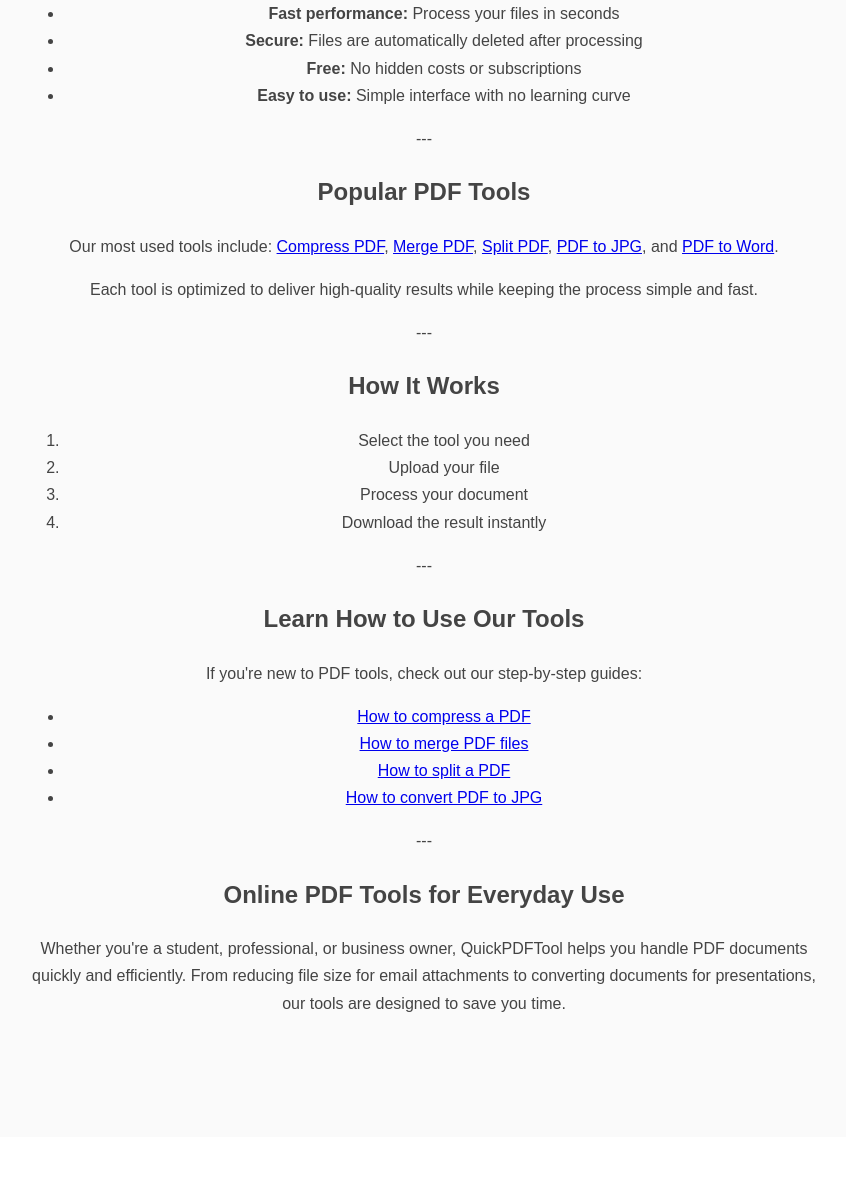
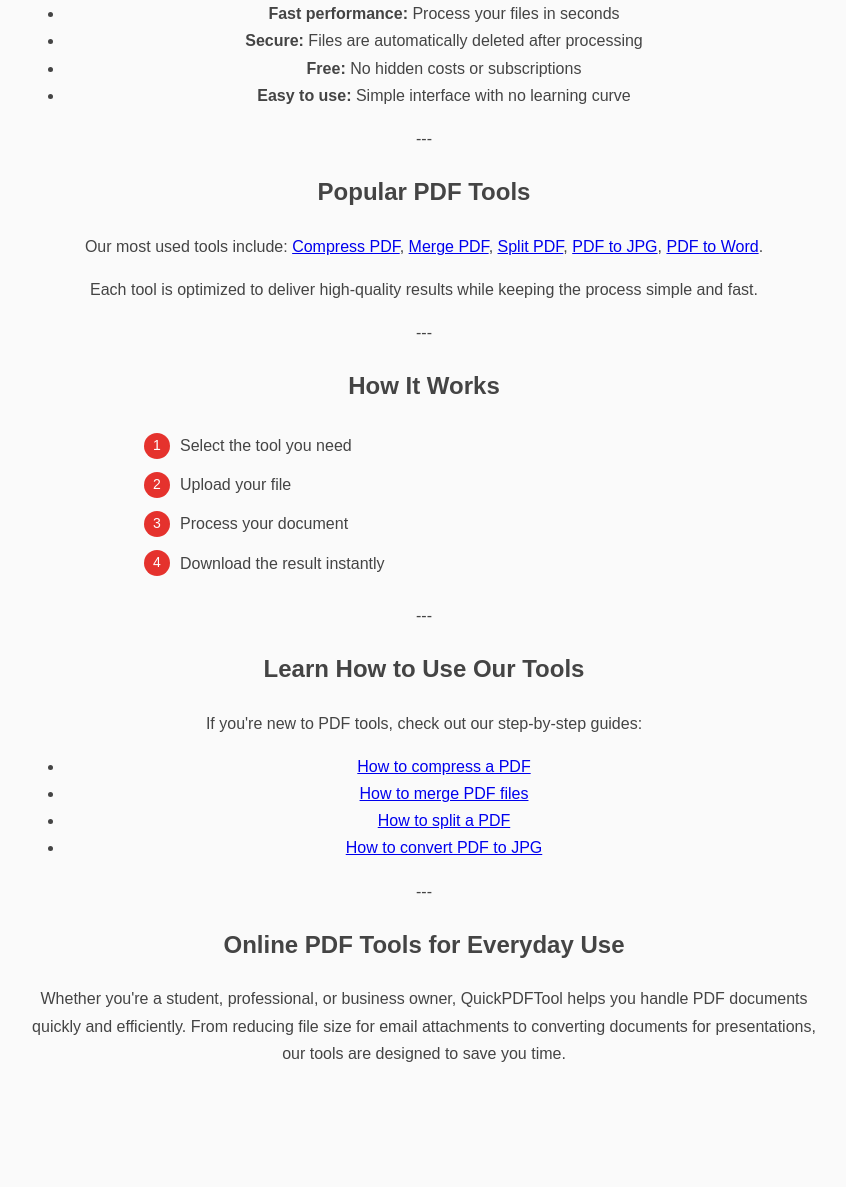
Before and after one commit to dani2188/QuickPDFTool, a Flask app: page / in a window 1280 px wide. Shown: the part 1138-2325 px from the top of the page, without its empty margins (216-1062 px from the left). Before the commit the page ends 2150 px from the top, so only its background shows below. Run offline with Flask 3, Linux system fonts and the light colour scheme; some libraries are stand-ins or nearby versions.

Commit message:
redeploy

```diff
--- a/templates/index.html
+++ b/templates/index.html
@@ -1,29 +1,38 @@
-<!DOCTYPE html>
+<!doctype html>
 <html>
   <head>
-
     <!-- Google tag -->
-<script async src="https://www.googletagmanager.com/gtag/js?id=G-XL3SFKPQS3"></script>
+    <script
+      async
+      src="https://www.googletagmanager.com/gtag/js?id=G-XL3SFKPQS3"
+    ></script>
     <script>
       window.dataLayer = window.dataLayer || [];
-function gtag(){dataLayer.push(arguments);}
-gtag('js', new Date());
-gtag('config', 'G-XL3SFKPQS3');
+      function gtag() {
+        dataLayer.push(arguments);
+      }
+      gtag("js", new Date());
+      gtag("config", "G-XL3SFKPQS3");
     </script>
 
-<meta charset="UTF-8">
-<title>Free PDF Tools Online – Compress, Merge, Split and Convert PDFs</title>
-<meta name="description" content="Free online PDF tools to compress, merge, split, convert and edit PDF files quickly and securely. No installation required.">
+    <meta charset="UTF-8" />
+    <title>
+      Free PDF Tools Online – Compress, Merge, Split and Convert PDFs
+    </title>
+    <meta
+      name="description"
+      content="Free online PDF tools to compress, merge, split, convert and edit PDF files quickly and securely. No installation required."
+    />
 
-<link rel="stylesheet" href="{{ url_for('static', filename='style.css') }}">
-
+    <link
+      rel="stylesheet"
+      href="{{ url_for('static', filename='style.css') }}"
+    />
   </head>
 
   <body>
-
     <header class="topbar">
       <div class="header-wrapper">
-
         <div class="logo">
           <a href="/">QuickPDFTool</a>
         </div>
@@ -33,16 +42,15 @@ gtag('config', 'G-XL3SFKPQS3');
           <a href="/pdf-tools">All Tools</a>
           <a href="/blog">Guides</a>
         </nav>
-
       </div>
     </header>
 
     <div class="main-container">
-
       <h1>Free PDF Tools Online</h1>
 
       <p class="subtitle">
-Compress, merge, split, convert and edit PDF files easily — directly in your browser.
+        Compress, merge, split, convert and edit PDF files easily — directly in
+        your browser.
       </p>
 
       <div class="features">
@@ -54,7 +62,6 @@ Compress, merge, split, convert and edit PDF files easily — directly in your b
       <!-- TOOLS GRID -->
 
       <div class="tools-grid">
-
         <a href="/compress-pdf" class="tool-card">📦 Compress PDF</a>
         <a href="/merge-pdf" class="tool-card">📑 Merge PDF</a>
         <a href="/split-pdf" class="tool-card">✂️ Split PDF</a>
@@ -64,7 +71,6 @@ Compress, merge, split, convert and edit PDF files easily — directly in your b
         <a href="/convert-pdf" class="tool-card">🔄 Convert PDF</a>
         <a href="/edit-pdf" class="tool-card">✏️ Edit PDF</a>
         <a href="/organize-pdf" class="tool-card">📂 Organize PDF</a>
-
       </div>
 
       <div class="browse-tools">
@@ -74,19 +80,20 @@ Compress, merge, split, convert and edit PDF files easily — directly in your b
       <!-- NEW SEO CONTENT -->
 
       <div class="seo-content">
-
         <h2>What is QuickPDFTool?</h2>
 
         <p>
-QuickPDFTool is a free online platform that provides a complete set of PDF tools
-to help you manage your documents efficiently. Whether you need to compress large PDF files,
-merge multiple documents, split pages, or convert files into different formats,
-our tools are designed to be fast, secure, and easy to use.
+          QuickPDFTool is a free online platform that provides a complete set of
+          PDF tools to help you manage your documents efficiently. Whether you
+          need to compress large PDF files, merge multiple documents, split
+          pages, or convert files into different formats, our tools are designed
+          to be fast, secure, and easy to use.
         </p>
 
         <p>
-All processing happens directly in your browser, which means you don't need to install any software.
-This makes QuickPDFTool accessible from any device, including desktops, tablets, and mobile phones.
+          All processing happens directly in your browser, which means you don't
+          need to install any software. This makes QuickPDFTool accessible from
+          any device, including desktops, tablets, and mobile phones.
         </p>
 
         ---
@@ -94,10 +101,18 @@ This makes QuickPDFTool accessible from any device, including desktops, tablets,
         <h2>Why Choose Our PDF Tools?</h2>
 
         <ul>
-<li><strong>Fast performance:</strong> Process your files in seconds</li>
-<li><strong>Secure:</strong> Files are automatically deleted after processing</li>
+          <li>
+            <strong>Fast performance:</strong> Process your files in seconds
+          </li>
+          <li>
+            <strong>Secure:</strong> Files are automatically deleted after
+            processing
+          </li>
           <li><strong>Free:</strong> No hidden costs or subscriptions</li>
-<li><strong>Easy to use:</strong> Simple interface with no learning curve</li>
+          <li>
+            <strong>Easy to use:</strong> Simple interface with no learning
+            curve
+          </li>
         </ul>
 
         ---
@@ -109,34 +124,35 @@ Our most used tools include:
           <a href="/compress-pdf">Compress PDF</a>,
           <a href="/merge-pdf">Merge PDF</a>,
           <a href="/split-pdf">Split PDF</a>,
-<a href="/pdf-to-jpg">PDF to JPG</a>, and
+          <a href="/pdf-to-jpg">PDF to JPG</a>,
           <a href="/pdf-to-word">PDF to Word</a>.
         </p>
 
         <p>
-Each tool is optimized to deliver high-quality results while keeping the process simple and fast.
+          Each tool is optimized to deliver high-quality results while keeping
+          the process simple and fast.
         </p>
 
         ---
 
         <h2>How It Works</h2>
 
-<ol>
-<li>Select the tool you need</li>
-<li>Upload your file</li>
-<li>Process your document</li>
-<li>Download the result instantly</li>
-</ol>
+        <ul class="steps">
+          <li><span class="step-number">1</span> Select the tool you need</li>
+          <li><span class="step-number">2</span> Upload your file</li>
+          <li><span class="step-number">3</span> Process your document</li>
+          <li>
+            <span class="step-number">4</span> Download the result instantly
+          </li>
+        </ul>
 
         ---
 
         <h2>Learn How to Use Our Tools</h2>
 
-<p>
-If you're new to PDF tools, check out our step-by-step guides:
-</p>
+        <p>If you're new to PDF tools, check out our step-by-step guides:</p>
 
-<ul>
+        <ul class="benefits">
           <li><a href="/how-to-compress-pdf">How to compress a PDF</a></li>
           <li><a href="/how-to-merge-pdf">How to merge PDF files</a></li>
           <li><a href="/how-to-split-pdf">How to split a PDF</a></li>
@@ -148,14 +164,12 @@ If you're new to PDF tools, check out our step-by-step guides:
         <h2>Online PDF Tools for Everyday Use</h2>
 
         <p>
-Whether you're a student, professional, or business owner, QuickPDFTool helps you
-handle PDF documents quickly and efficiently. From reducing file size for email attachments
-to converting documents for presentations, our tools are designed to save you time.
+          Whether you're a student, professional, or business owner,
+          QuickPDFTool helps you handle PDF documents quickly and efficiently.
+          From reducing file size for email attachments to converting documents
+          for presentations, our tools are designed to save you time.
         </p>
-
       </div>
-
     </div>
-
   </body>
 </html>
```
Also changed, not shown: templates/pdf_to_png.html (+0 -7 lines). Lines whose indentation alone changed are shown as unchanged.
